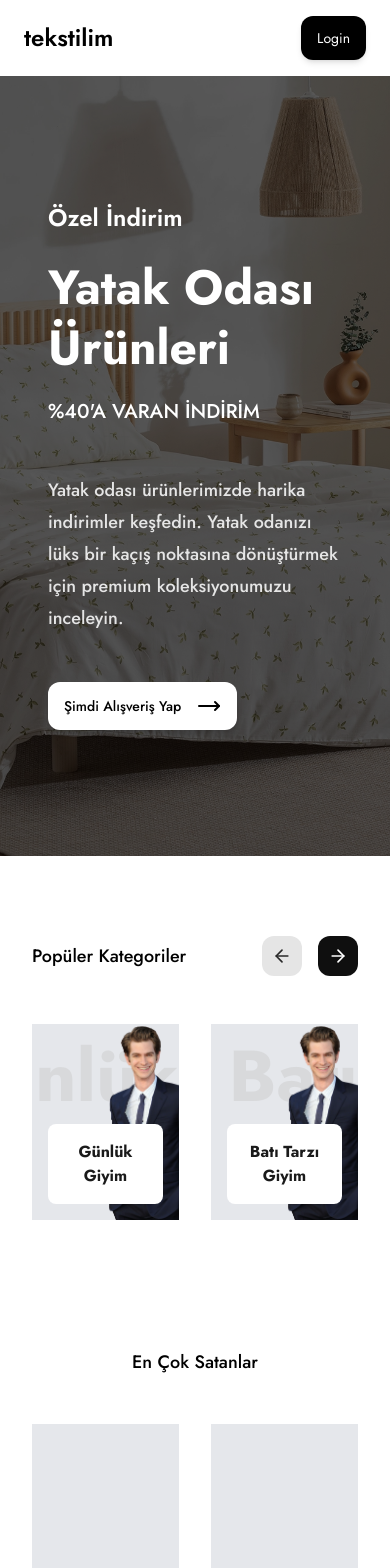
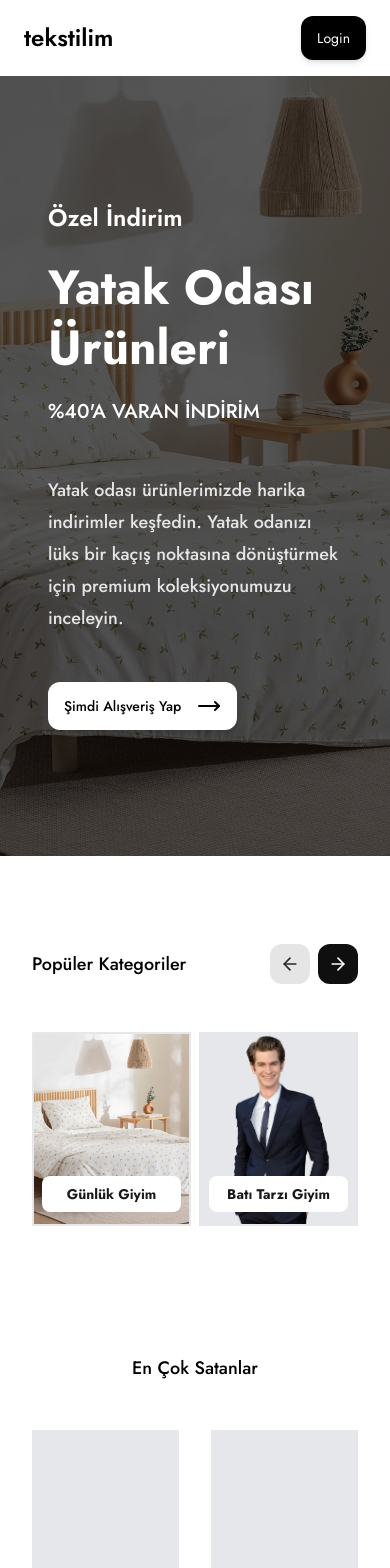
Before and after one commit to yusuf-ad/tekstilim, a Next.js app in the folder frontend/: page / in a window 390 px wide. Shown: the top 1568 px of the page. Built offline with nearby package versions, Linux system fonts and the light colour scheme.

Commit message:
HomeCategories responsive yaptım hover efekti ekledim

```diff
--- /dev/null
+++ b/frontend/components/Label.tsx
@@ -0,0 +1,11 @@
+function Label({ title }: { title: string }) {
+  return (
+    <div className="absolute bottom-0 left-0 z-30 w-full md:px-4 md:pb-4 px-2 pb-3">
+      <div className="rounded-lg bg-white-500 md:p-4 p-2 text-sm md:text-base text-center font-bold group-hover:underline underline-offset-4 text-dark-90">
+        {title}
+      </div>
+    </div>
+  );
+}
+
+export default Label;
--- a/frontend/components/layout/home/Hero.tsx
+++ b/frontend/components/layout/home/Hero.tsx
@@ -3,7 +3,7 @@ import { MoveRight } from "lucide-react";
 
 function Hero() {
   return (
-    <section className="relative mb-8 flex h-[calc(100vh-64px)] md:h-auto md:min-h-[60vh] items-center bg-[url('/assets/hero-img.webp')] bg-cover bg-center">
+    <section className="relative mb-10 flex h-[calc(100vh-64px)] md:h-auto md:min-h-[70vh] items-center bg-[url('/assets/hero-img.webp')] bg-cover bg-center">
       {/* overlay */}
       <div className="absolute inset-0 bg-black opacity-65"></div>
       {/* content */}
--- a/frontend/components/layout/home/HomeCategories.tsx
+++ b/frontend/components/layout/home/HomeCategories.tsx
@@ -1,8 +1,9 @@
+import Label from "@/components/Label";
 import SliderButton from "@/components/SliderButton";
 import { ArrowLeft, ArrowRight } from "lucide-react";
 
 const categoriesList = [
-  { title: "Günlük Giyim", image: "./assets/man.png" },
+  { title: "Günlük Giyim", image: "./assets/hero-img.webp" },
   { title: "Batı Tarzı Giyim", image: "./assets/man.png" },
   { title: "Etnik Giyim", image: "./assets/man.png" },
   { title: "Çocuk Giyimi", image: "./assets/man.png" },
@@ -10,30 +11,24 @@ const categoriesList = [
 
 function CategoryCard({ title, image }: { title: string; image: string }) {
   return (
-    <div className="relative col-span-1 mb-8 aspect-[9/12] overflow-hidden bg-gray-200">
-      <div className="absolute bottom-0 left-0 z-30 w-full px-4 pb-4">
-        <div className="rounded-lg bg-white-500 p-4 text-center font-bold text-dark-90">
-          {title}
-        </div>
-      </div>
-
+    <div className="relative col-span-1 mb-8 aspect-[9/11] overflow-hidden bg-gray-200 hover:border-tertiary-600 border-2 transition-colors duration-100 cursor-pointer group ">
       {/* category name */}
-      <div className="absolute right-0 top-4 z-10">
-        <p className="text-7xl font-bold text-primary-20/50">
+      {/* <div className="absolute right-0 top-4 z-10">
+        <p className="text-7xl font-bold text-dark-80/50">
         {title.split(" ")[0]}
         </p>
-      </div>
+        </div> */}
 
       {/* image */}
-      <div className="absolute -right-12 bottom-0 z-20 h-full w-full">
-        <div className="h-full w-full">
+      <div className="h-full w-full ">
         <img
-            className="relative aspect-square h-full w-full object-cover"
+          className="relative h-full w-full object-cover"
           src={image}
           alt="man"
         />
       </div>
-      </div>
+
+      <Label title={title} />
     </div>
   );
 }
@@ -44,13 +39,13 @@ function HomeCategories() {
       <div className="mb-12 flex items-center justify-between">
         <h2 className="text-lg font-medium sm:text-3xl">Popüler Kategoriler</h2>
 
-        <div className="flex gap-4">
+        <div className="flex gap-2 md:gap-4">
           <SliderButton icon={<ArrowLeft size={20} />} />
           <SliderButton icon={<ArrowRight size={20} />} active={true} />
         </div>
       </div>
 
-      <div className="grid grid-cols-2 gap-8 lg:grid-cols-4">
+      <div className="grid grid-cols-2 gap-2 md:gap-8 lg:grid-cols-4">
         {categoriesList.map((category, index) => (
           <div
             key={category.title}
```
Lines whose indentation alone changed are shown as unchanged.
